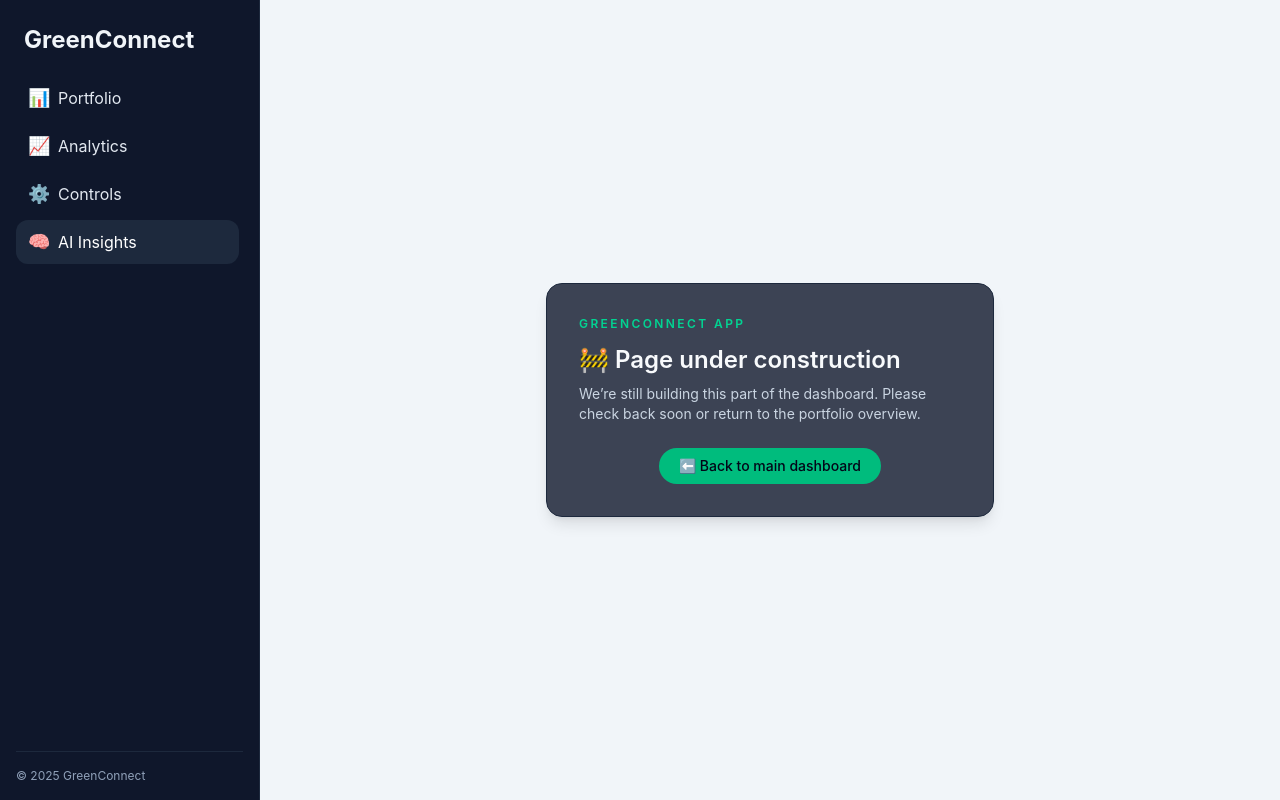
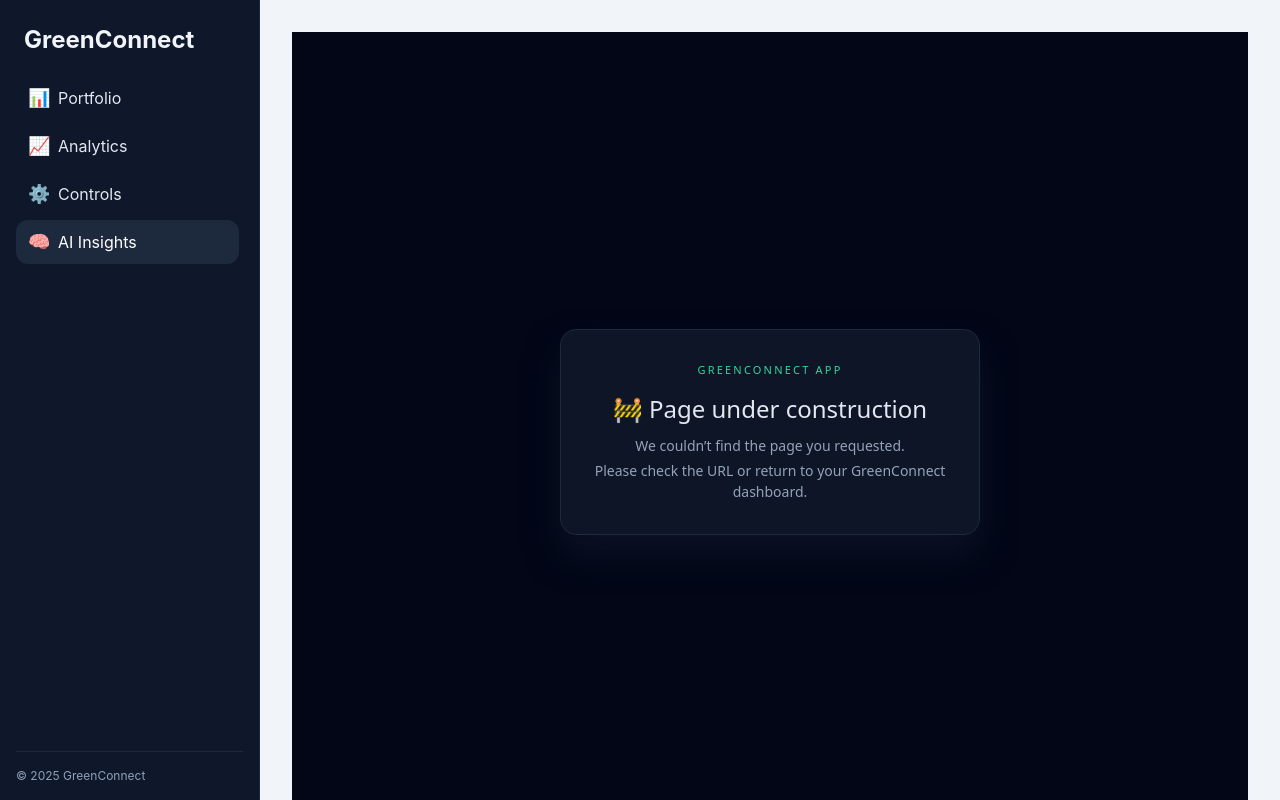
Before and after one commit to lcassociates/greenconnect-rtem, a Next.js app: page /ai-insights in a window 1280 px wide. Before the commit this address had no page. Built offline with nearby package versions, Linux system fonts and the light colour scheme.

Commit message:
add additional page comp

```diff
--- /dev/null
+++ b/app/ai-insights/page.tsx
@@ -0,0 +1,54 @@
+
+export default function AIInsightsPage() {
+  return (
+    <div
+      style={{
+        margin: 0,
+        fontFamily:
+          'system-ui, -apple-system, BlinkMacSystemFont, "Segoe UI", sans-serif',
+        background: "#020617",
+        color: "#e2e8f0",
+        display: "flex",
+        alignItems: "center",
+        justifyContent: "center",
+        minHeight: "100vh",
+      }}
+    >
+      <div
+        style={{
+          background: "rgba(15, 23, 42, 0.9)",
+          border: "1px solid #1e293b",
+          borderRadius: "16px",
+          padding: "32px 28px",
+          maxWidth: "420px",
+          textAlign: "center",
+          boxShadow: "0 20px 35px rgba(15, 23, 42, 0.7)",
+        }}
+      >
+        <div
+          style={{
+            fontSize: "11px",
+            letterSpacing: ".2em",
+            textTransform: "uppercase",
+            color: "#34d399",
+            marginBottom: "12px",
+          }}
+        >
+          GreenConnect App
+        </div>
+
+        <h1 style={{ fontSize: "24px", marginBottom: "8px" }}>
+          🚧 Page under construction
+        </h1>
+
+        <p style={{ fontSize: "14px", color: "#94a3b8", marginBottom: "4px" }}>
+          We couldn’t find the page you requested.
+        </p>
+
+        <p style={{ fontSize: "14px", color: "#94a3b8", margin: 0 }}>
+          Please check the URL or return to your GreenConnect dashboard.
+        </p>
+      </div>
+    </div>
+  );
+}
--- /dev/null
+++ b/app/analytics/page.tsx
@@ -0,0 +1,54 @@
+
+export default function AnalyticsPage() {
+  return (
+    <div
+      style={{
+        margin: 0,
+        fontFamily:
+          'system-ui, -apple-system, BlinkMacSystemFont, "Segoe UI", sans-serif',
+        background: "#020617",
+        color: "#e2e8f0",
+        display: "flex",
+        alignItems: "center",
+        justifyContent: "center",
+        minHeight: "100vh",
+      }}
+    >
+      <div
+        style={{
+          background: "rgba(15, 23, 42, 0.9)",
+          border: "1px solid #1e293b",
+          borderRadius: "16px",
+          padding: "32px 28px",
+          maxWidth: "420px",
+          textAlign: "center",
+          boxShadow: "0 20px 35px rgba(15, 23, 42, 0.7)",
+        }}
+      >
+        <div
+          style={{
+            fontSize: "11px",
+            letterSpacing: ".2em",
+            textTransform: "uppercase",
+            color: "#34d399",
+            marginBottom: "12px",
+          }}
+        >
+          GreenConnect App
+        </div>
+
+        <h1 style={{ fontSize: "24px", marginBottom: "8px" }}>
+          🚧 Page under construction
+        </h1>
+
+        <p style={{ fontSize: "14px", color: "#94a3b8", marginBottom: "4px" }}>
+          We couldn’t find the page you requested.
+        </p>
+
+        <p style={{ fontSize: "14px", color: "#94a3b8", margin: 0 }}>
+          Please check the URL or return to your GreenConnect dashboard.
+        </p>
+      </div>
+    </div>
+  );
+}
--- /dev/null
+++ b/app/controls/page.tsx
@@ -0,0 +1,54 @@
+
+export default function ControlsPage() {
+  return (
+    <div
+      style={{
+        margin: 0,
+        fontFamily:
+          'system-ui, -apple-system, BlinkMacSystemFont, "Segoe UI", sans-serif',
+        background: "#020617",
+        color: "#e2e8f0",
+        display: "flex",
+        alignItems: "center",
+        justifyContent: "center",
+        minHeight: "100vh",
+      }}
+    >
+      <div
+        style={{
+          background: "rgba(15, 23, 42, 0.9)",
+          border: "1px solid #1e293b",
+          borderRadius: "16px",
+          padding: "32px 28px",
+          maxWidth: "420px",
+          textAlign: "center",
+          boxShadow: "0 20px 35px rgba(15, 23, 42, 0.7)",
+        }}
+      >
+        <div
+          style={{
+            fontSize: "11px",
+            letterSpacing: ".2em",
+            textTransform: "uppercase",
+            color: "#34d399",
+            marginBottom: "12px",
+          }}
+        >
+          GreenConnect App
+        </div>
+
+        <h1 style={{ fontSize: "24px", marginBottom: "8px" }}>
+          🚧 Page under construction
+        </h1>
+
+        <p style={{ fontSize: "14px", color: "#94a3b8", marginBottom: "4px" }}>
+          We couldn’t find the page you requested.
+        </p>
+
+        <p style={{ fontSize: "14px", color: "#94a3b8", margin: 0 }}>
+          Please check the URL or return to your GreenConnect dashboard.
+        </p>
+      </div>
+    </div>
+  );
+}
```
